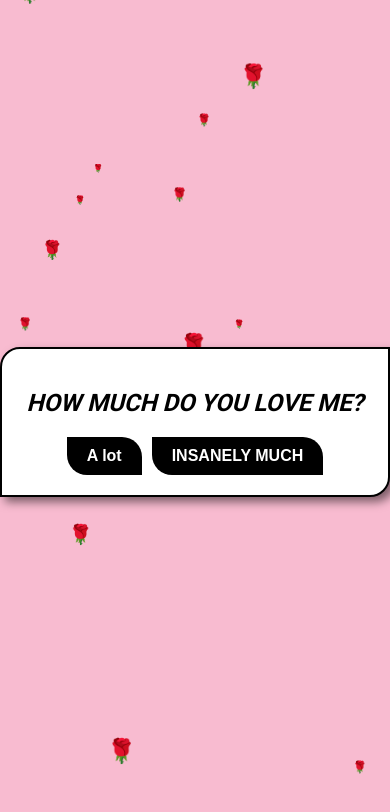
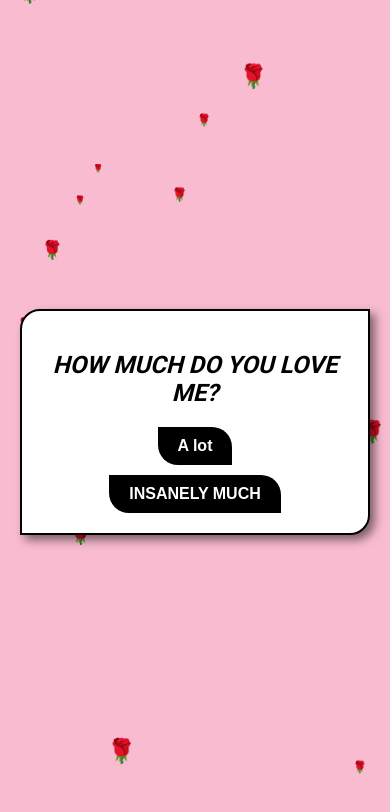
Before and after one commit to bemyvalentinemj/bemyvalentinemj.github.io, a plain HTML site: page index.html in a window 390 px wide. Drawn offline with Linux system fonts and the light colour scheme.

Commit message:
Update index.html

```diff
--- a/index.html
+++ b/index.html
@@ -31,7 +31,24 @@
                 top: 110%;
             }
         }
+        @media only screen and (max-width: 768px) {
+    .center-box {
+        width: 85%; /* Adjust the box width for mobile screens */
+        max-width: 350px; /* Ensures box doesn't become too large on small devices */
+        padding: 15px; /* Adjust padding to ensure content fits well */
+        box-sizing: border-box; /* Ensures padding is included in the width calculation */
+    }
 
+    .options {
+        flex-direction: column; /* Stack buttons vertically on smaller screens */
+        align-items: center; /* Center buttons vertically */
+    }
+
+    .questionnaire button, .next, .be-my-valentine {
+        width: auto; /* Allows buttons to grow with text */
+        padding: 10px; /* Adjust padding for better touch targets */
+    }
+}
         .center-box {
             position: relative;
             width: 400px;
```
